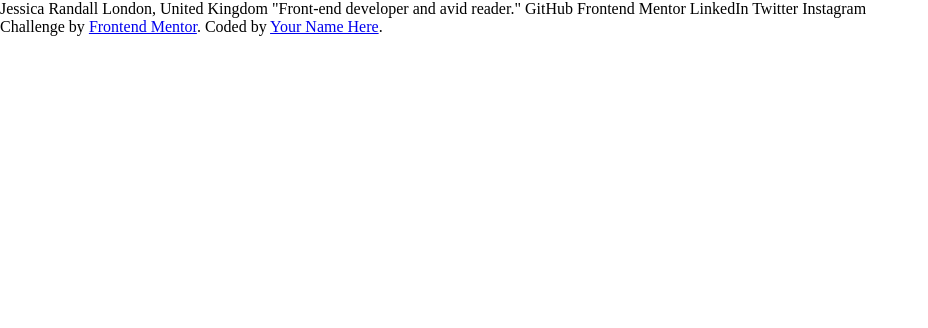
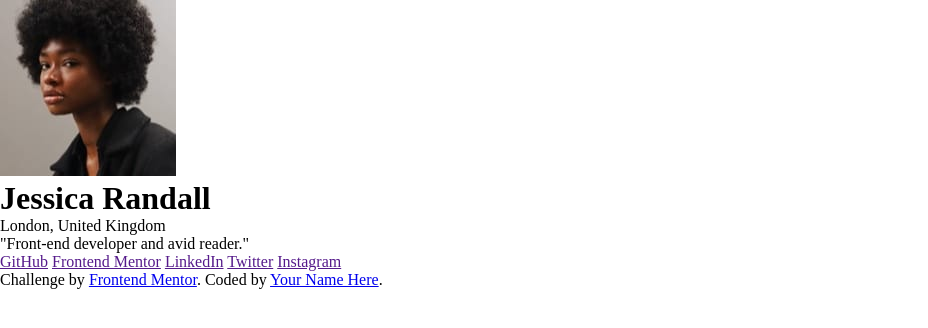
Before and after one commit to TheAashay/social-links-profile, a plain HTML site: page index.html in a window 1280 px wide. Shown: the whole page, without its empty margins (0-928 px from the left). Drawn offline with Linux system fonts and the light colour scheme.

Commit message:
add html semantic element corresponding to the provided content

```diff
--- a/index.html
+++ b/index.html
@@ -8,18 +8,23 @@
     <link rel="stylesheet" href="style.css">
 </head>
 <body>
-    Jessica Randall
-    London, United Kingdom
-    "Front-end developer and avid reader."
+    <main>
+        <img src="assets/images/avatar-jessica.jpeg" alt="profile-picture">
+        <h1>Jessica Randall</h1>
+        <p>London, United Kingdom</p>
+        <p>"Front-end developer and avid reader."</p>
 
-    GitHub
-    Frontend Mentor
-    LinkedIn
-    Twitter
-    Instagram
-    <div class="attribution">
-        Challenge by <a href="https://www.frontendmentor.io?ref=challenge" target="_blank">Frontend Mentor</a>.
-        Coded by <a href="#">Your Name Here</a>.
-    </div>
+        <a href="">GitHub</a>
+        <a href="">Frontend Mentor</a>
+        <a href="">LinkedIn</a>
+        <a href="">Twitter</a>
+        <a href="">Instagram</a>
+    </main>
+    <footer>
+        <div class="attribution">
+            Challenge by <a href="https://www.frontendmentor.io?ref=challenge" target="_blank">Frontend Mentor</a>.
+            Coded by <a href="#">Your Name Here</a>.
+        </div>
+    </footer>
 </body>
 </html>
```
Also changed, not shown: assets/fonts/Inter-VariableFont_slnt,wght.ttf (deleted), assets/fonts/OFL.txt (deleted), assets/fonts/README.txt (deleted), assets/fonts/static/Inter-Bold.ttf (deleted), assets/fonts/static/Inter-Regular.ttf (deleted), assets/fonts/static/Inter-SemiBold.ttf (deleted).
